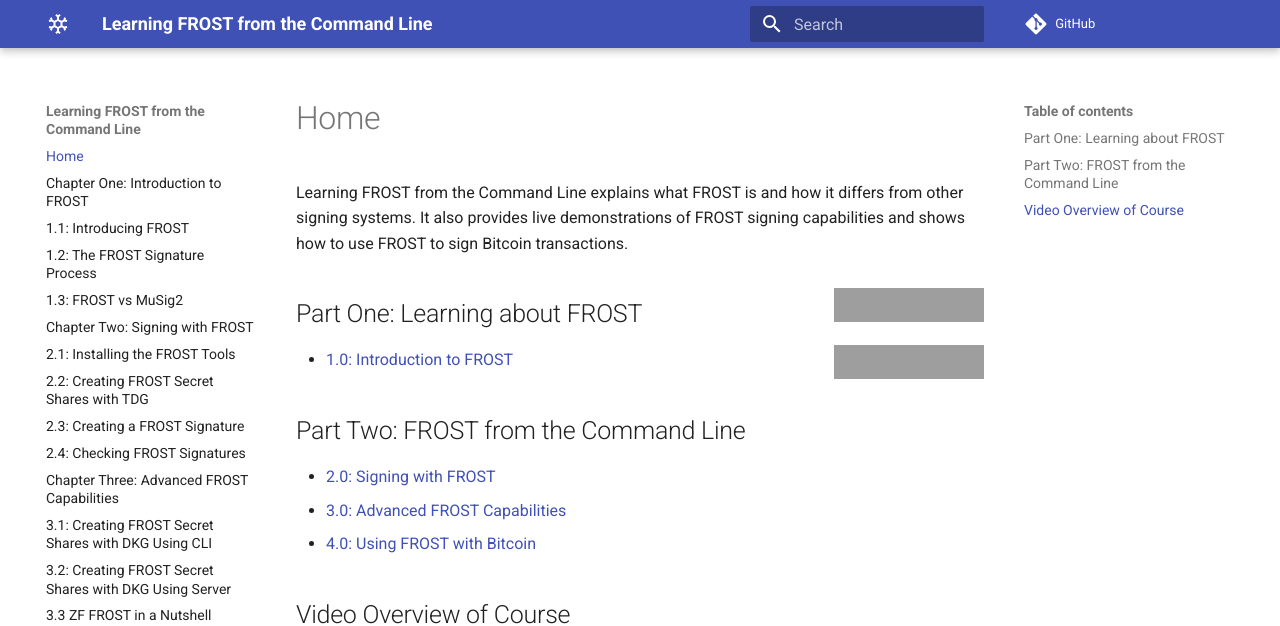
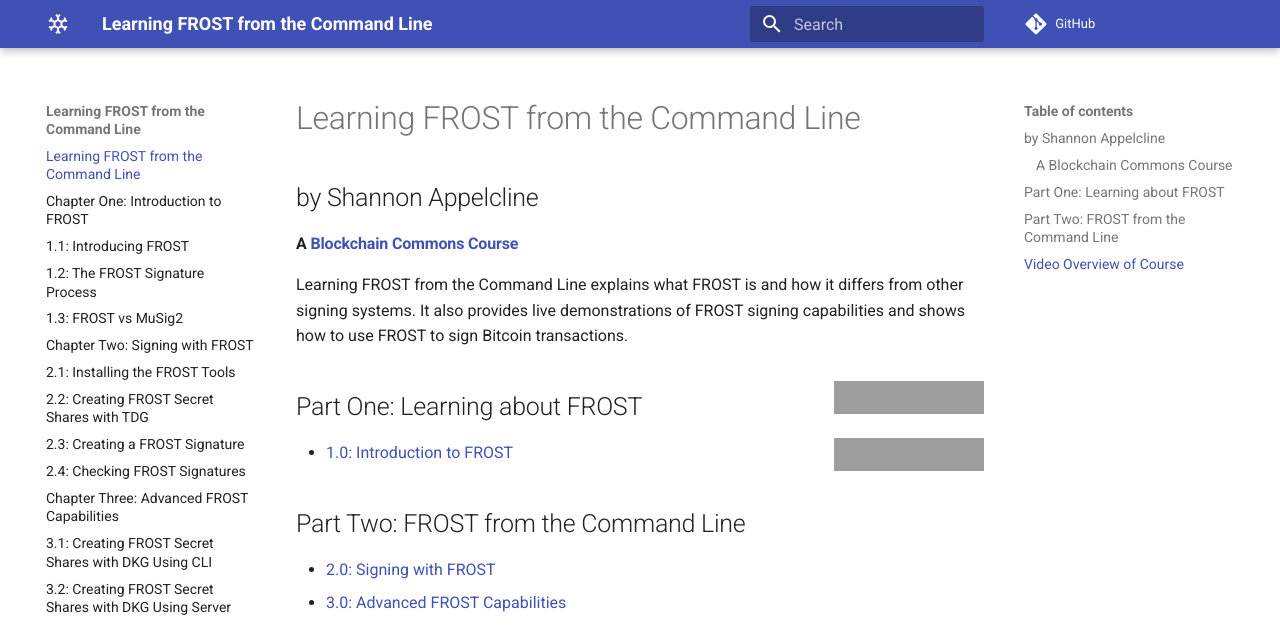
Before and after one commit to BlockchainCommons/Learning-FROST-from-the-Command-Line, an MkDocs documentation site: the page built from docs/index.md, in a window 1280 px wide and 1233 px high, cut to the strip 0-626 px from the top of the window. Built offline with MkDocs 1.6.1 and Material for MkDocs 9.7.7, drawn with Linux system fonts in a browser that asks for light colours; comment, search, counter and statistics services are not loaded; grey boxes are pictures that could not be loaded.

Commit message:
added header

```diff
--- a/docs/index.md
+++ b/docs/index.md
@@ -1,3 +1,8 @@
+# Learning FROST from the Command Line
+## by Shannon Appelcline
+
+#### A [Blockchain Commons Course](https://developer.blockchaincommons.com/courses/)
+
 Learning FROST from the Command Line explains what FROST is and how it
 differs from other signing systems. It also provides live
 demonstrations of FROST signing capabilities and shows how to use
```
